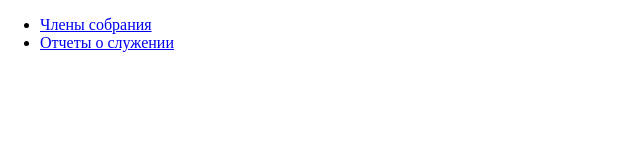
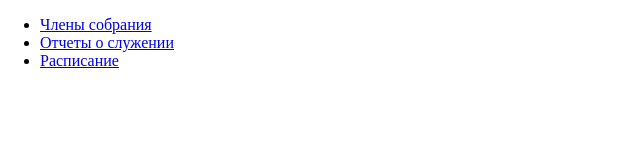
Before and after one commit to yplaksyuk/orbis, a website with bundled scripts: page docs/index.html in a window 1280 px wide. Shown: the whole page, without its empty margins (0-640 px from the left). Built offline with nearby package versions, Linux system fonts and the light colour scheme.

Commit message:
main screen updated

```diff
--- a/docs/index.html
+++ b/docs/index.html
@@ -8,6 +8,7 @@
 	<ul>
 		<li><a href="members.html">Члены собрания</a></li>
 		<li><a href="ministry.html">Отчеты о служении</a></li>
+		<li><a href="schedule.html">Расписание</a></li>
 	</ul>
 </body>
 </html>
```
